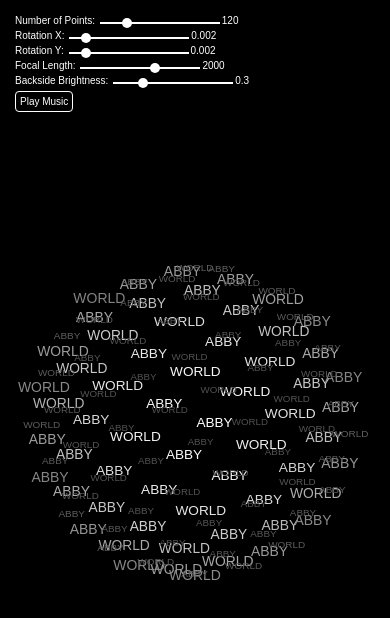
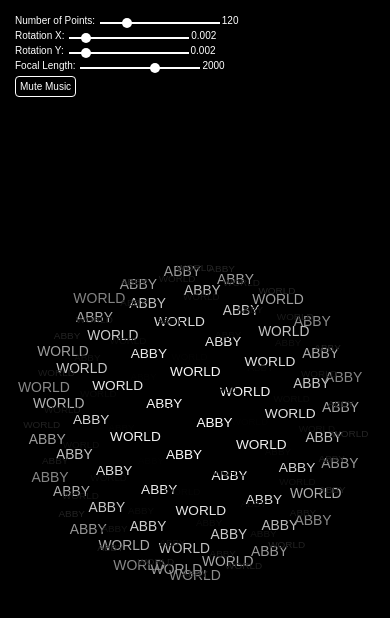
Before and after one commit to ABBY-WORLD/FIATLUX, a plain HTML site: page index.html in a window 390 px wide. Drawn offline with Linux system fonts and the light colour scheme; animation ran at ten frames a second.

Commit message:
Update index.html

```diff
--- a/index.html
+++ b/index.html
@@ -57,15 +57,14 @@
     }
   </style>
 </head>
-<body>
+<body onclick="startMusic()">
   <!-- Controls -->
   <div id="controls">
     <label>Number of Points: <input type="range" id="numPointsSlider" min="50" max="400" value="120"><span id="numPointsVal">120</span></label>
     <label>Rotation X: <input type="range" id="rotXSlider" min="0.001" max="0.01" step="0.001" value="0.002"><span id="rotXVal">0.002</span></label>
     <label>Rotation Y: <input type="range" id="rotYSlider" min="0.001" max="0.01" step="0.001" value="0.002"><span id="rotYVal">0.002</span></label>
     <label>Focal Length: <input type="range" id="focalSlider" min="300" max="3000" value="2000"><span id="focalVal">2000</span></label>
-    <label>Backside Brightness: <input type="range" id="backBrightnessSlider" min="0.1" max="1" step="0.05" value="0.3"><span id="backBrightnessVal">0.3</span></label>
-    <button id="musicBtn" onclick="toggleMusic()">Play Music</button>
+    <button id="musicBtn" onclick="toggleMusic()">Mute Music</button>
   </div>
 
   <!-- Background Music -->
@@ -77,12 +76,31 @@
   <script>
     const canvas = document.getElementById("canvas");
     const ctx = canvas.getContext("2d");
+    const bgMusic = document.getElementById("bgMusic");
+    const musicBtn = document.getElementById("musicBtn");
+    let musicStarted = false;
+
+    function startMusic() {
+      if (!musicStarted) {
+        bgMusic.play().catch(error => console.log("Audio playback error:", error));
+        musicStarted = true;
+      }
+    }
+
+    function toggleMusic() {
+      if (bgMusic.paused) {
+        bgMusic.play();
+        musicBtn.textContent = "Mute Music";
+      } else {
+        bgMusic.pause();
+        musicBtn.textContent = "Play Music";
+      }
+    }
 
     let numPoints = 120;
     let rotationSpeedX = 0.002;
     let rotationSpeedY = 0.002;
     let focalLength = 2000;
-    let backsideBrightnessFactor = 0.3;
     let sphereRadius = Math.min(window.innerWidth, window.innerHeight) * 0.4;
     let points = [];
 
@@ -136,7 +154,7 @@
 
         let depthFactor = (p.z + sphereRadius) / (2 * sphereRadius);
         let brightness = depthFactor * 255;
-        if (p.z < 0) brightness = 80 + depthFactor * (100 * backsideBrightnessFactor);
+        if (p.z < 0) brightness *= 0.3; // Adjust backside brightness directly
 
         let fontSize = p.z > 0 ? (8 + 6 * scale) : (6 + 4 * scale);
         ctx.fillStyle = `rgb(${brightness},${brightness},${brightness})`;
@@ -152,20 +170,6 @@
     }
 
     draw();
-
-    // ✅ FIXED MUSIC FUNCTION
-    const bgMusic = document.getElementById("bgMusic");
-    const musicBtn = document.getElementById("musicBtn");
-
-    function toggleMusic() {
-      if (bgMusic.paused) {
-        bgMusic.play().catch(error => console.log("Audio playback error:", error));
-        musicBtn.textContent = "Mute Music";
-      } else {
-        bgMusic.pause();
-        musicBtn.textContent = "Play Music";
-      }
-    }
 
     // Slider Event Listeners
     document.getElementById("numPointsSlider").oninput = function() {
@@ -185,10 +189,6 @@
       focalLength = parseInt(this.value);
       document.getElementById("focalVal").textContent = this.value;
     };
-    document.getElementById("backBrightnessSlider").oninput = function() {
-      backsideBrightnessFactor = parseFloat(this.value);
-      document.getElementById("backBrightnessVal").textContent = this.value;
-    };
   </script>
 </body>
 </html>
```
